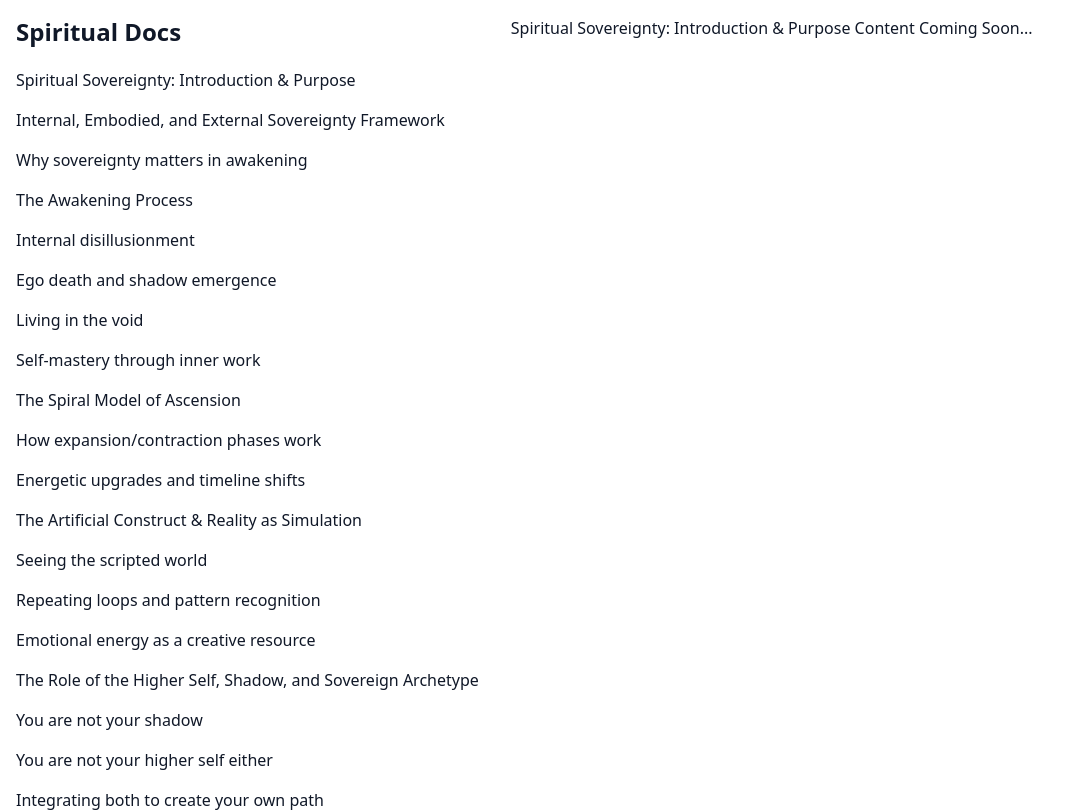
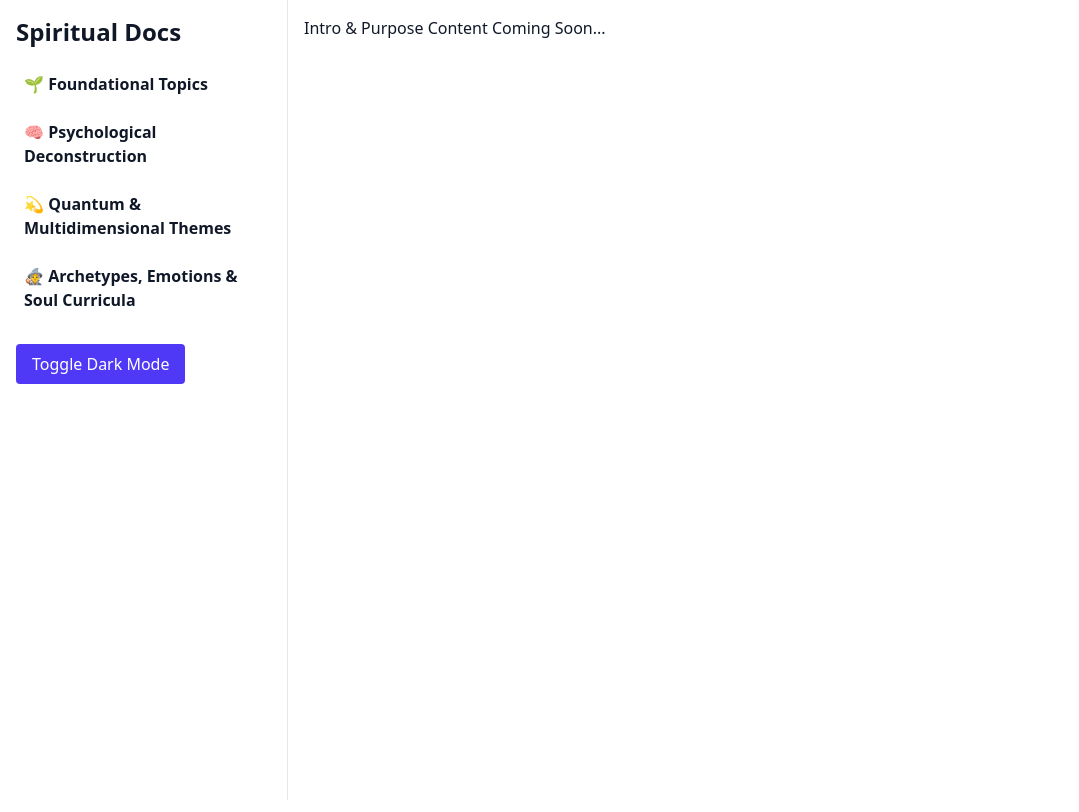
Before and after one commit to ksh009/spiritual-docs, a React (Vite) app: page / in a window 1280 px wide. Shown: the top 812 px of the page, without its empty margins (0-1079 px from the left). Built offline with nearby package versions, Linux system fonts and the light colour scheme.

Commit message:
update menu

```diff
--- a/src/App.tsx
+++ b/src/App.tsx
@@ -1,88 +1,140 @@
 import { useState, useEffect } from "react";
-import { BrowserRouter as Router, Routes, Route, NavLink } from "react-router-dom";
+import {
+  BrowserRouter as Router,
+  Routes,
+  Route,
+  NavLink,
+} from "react-router-dom";
 
 interface PlaceholderProps {
   title: string;
 }
 
-const Placeholder: React.FC<PlaceholderProps> = ({ title }) => <div>{title} Content Coming Soon...</div>;
+const Placeholder: React.FC<PlaceholderProps> = ({ title }) => (
+  <div>{title} Content Coming Soon...</div>
+);
 
-const sections = [
-  { path: "/intro", label: "Spiritual Sovereignty: Introduction & Purpose" },
-  { path: "/framework", label: "Internal, Embodied, and External Sovereignty Framework" },
-  { path: "/why-sovereignty", label: "Why sovereignty matters in awakening" },
-  { path: "/awakening", label: "The Awakening Process" },
-  { path: "/internal-disillusionment", label: "Internal disillusionment" },
-  { path: "/ego-death", label: "Ego death and shadow emergence" },
-  { path: "/void", label: "Living in the void" },
-  { path: "/self-mastery", label: "Self-mastery through inner work" },
-  { path: "/spiral-model", label: "The Spiral Model of Ascension" },
-  { path: "/expansion-contraction", label: "How expansion/contraction phases work" },
-  { path: "/timeline-shifts", label: "Energetic upgrades and timeline shifts" },
-  { path: "/construct", label: "The Artificial Construct & Reality as Simulation" },
-  { path: "/scripted-world", label: "Seeing the scripted world" },
-  { path: "/loops", label: "Repeating loops and pattern recognition" },
-  { path: "/creative-energy", label: "Emotional energy as a creative resource" },
-  { path: "/higher-self-shadow", label: "The Role of the Higher Self, Shadow, and Sovereign Archetype" },
-  { path: "/you-are-not-shadow", label: "You are not your shadow" },
-  { path: "/not-higher-self", label: "You are not your higher self either" },
-  { path: "/integration", label: "Integrating both to create your own path" },
-  { path: "/ethics", label: "The Ethics of Incarnation" },
-  { path: "/soul-contracts", label: "Emotional consequences of soul contracts" },
-  { path: "/antenna-vs-sovereign", label: "Being used as an antenna vs being a sovereign being" },
-  { path: "/authorship", label: "Reclaiming authorship of your journey" },
-  { path: "/fractured-mind", label: "Fractured Mind and Quantum Programming" },
-  { path: "/mental-echoes", label: "Mental echoes from past timelines" },
-  { path: "/spiral-thinking", label: "Thinking in spirals" },
-  { path: "/reprogramming", label: "Reprogramming vs deprogramming" },
-  { path: "/pluto-deconstruction", label: "Pluto's Timeline of Psyche Deconstruction" },
-  { path: "/pluto-role", label: "Role of Pluto in dismantling false identities" },
-  { path: "/pluto-timeline", label: "Timeline of psychological transformation" },
-  { path: "/144000", label: "The Role of the 144,000 and Earth Grid Placement" },
-  { path: "/zodiac-portals", label: "Chakras as zodiacal portals" },
-  { path: "/earth-grid", label: "Placement around the Earth grid" },
-  { path: "/harmonics", label: "Harmonic resonance and global upgrades" },
-  { path: "/future-boredom", label: "Consciousness, Simulation Theory & Future Boredom" },
-  { path: "/limitation-games", label: "Why advanced souls create limitation games" },
-  { path: "/coding-growth", label: "Coding spiritual growth into dense timelines" },
-  { path: "/system-mastery", label: "Escaping the system vs mastering it" },
-  { path: "/soul-archetypes", label: "Soul Archetype Map" },
-  { path: "/archetype-triggers", label: "Explorer, Healer, Architect, Watcher, Rebel, etc." },
-  { path: "/balancing-tools", label: "Triggers and balancing tools" },
-  { path: "/emotional-mastery", label: "Emotional Mastery & Shadow Energy" },
-  { path: "/emotional-sovereignty", label: "Reclaiming emotional sovereignty" },
-  { path: "/energy-leaks", label: "Identifying energy leaks and distortions" },
-  { path: "/relationship-lessons", label: "Romantic Detachment and Relationship Lessons" },
-  { path: "/twin-flame", label: "Twin flame disillusionment" },
-  { path: "/empowered-love", label: "Karmic connections vs empowered love" },
-  { path: "/flowing-intimacy", label: "Flowing intimacy vs fixed partnership ideals" },
+const navStructure = [
+  {
+    emoji: "🌱",
+    label: "Foundational Topics",
+    items: [
+      { path: "/intro", label: "Intro & Purpose" },
+      { path: "/framework", label: "Sovereignty Framework" },
+      { path: "/why-sovereignty", label: "Why It Matters" },
+      { path: "/awakening", label: "Awakening Process" },
+      { path: "/internal-disillusionment", label: "Disillusionment" },
+      { path: "/ego-death", label: "Ego Death" },
+      { path: "/void", label: "The Void" },
+      { path: "/self-mastery", label: "Self-Mastery" },
+      { path: "/spiral-model", label: "Spiral Model" },
+      { path: "/expansion-contraction", label: "Expansion/Contraction" },
+      { path: "/timeline-shifts", label: "Timeline Shifts" },
+    ],
+  },
+  {
+    emoji: "🧠",
+    label: "Psychological Deconstruction",
+    items: [
+      { path: "/construct", label: "The Construct" },
+      { path: "/scripted-world", label: "Scripted World" },
+      { path: "/loops", label: "Loops & Patterns" },
+      { path: "/creative-energy", label: "Creative Energy" },
+      { path: "/higher-self-shadow", label: "Higher Self vs Shadow" },
+      { path: "/you-are-not-shadow", label: "Not Your Shadow" },
+      { path: "/not-higher-self", label: "Not Higher Self" },
+      { path: "/integration", label: "Integration" },
+      { path: "/ethics", label: "Incarnation Ethics" },
+      { path: "/soul-contracts", label: "Soul Contracts" },
+      { path: "/antenna-vs-sovereign", label: "Antenna vs Sovereign" },
+      { path: "/authorship", label: "Authorship" },
+    ],
+  },
+  {
+    emoji: "💫",
+    label: "Quantum & Multidimensional Themes",
+    items: [
+      { path: "/fractured-mind", label: "Fractured Mind" },
+      { path: "/mental-echoes", label: "Mental Echoes" },
+      { path: "/spiral-thinking", label: "Spiral Thinking" },
+      { path: "/reprogramming", label: "Reprogramming" },
+      { path: "/pluto-deconstruction", label: "Pluto Deconstruction" },
+      { path: "/pluto-role", label: "Pluto's Role" },
+      { path: "/pluto-timeline", label: "Pluto Timeline" },
+      { path: "/144000", label: "144,000 Souls" },
+      { path: "/zodiac-portals", label: "Zodiac Portals" },
+      { path: "/earth-grid", label: "Earth Grid" },
+      { path: "/harmonics", label: "Harmonic Upgrades" },
+      { path: "/future-boredom", label: "Future Boredom" },
+      { path: "/limitation-games", label: "Limitation Games" },
+      { path: "/coding-growth", label: "Coding Growth" },
+      { path: "/system-mastery", label: "System Mastery" },
+    ],
+  },
+  {
+    emoji: "🧙",
+    label: "Archetypes, Emotions & Soul Curricula",
+    items: [
+      { path: "/soul-archetypes", label: "Soul Archetypes" },
+      { path: "/archetype-triggers", label: "Archetype Triggers" },
+      { path: "/balancing-tools", label: "Balancing Tools" },
+      { path: "/emotional-mastery", label: "Emotional Mastery" },
+      { path: "/emotional-sovereignty", label: "Emotional Sovereignty" },
+      { path: "/energy-leaks", label: "Energy Leaks" },
+      { path: "/relationship-lessons", label: "Relationships" },
+      { path: "/twin-flame", label: "Twin Flame" },
+      { path: "/empowered-love", label: "Empowered Love" },
+      { path: "/flowing-intimacy", label: "Flowing Intimacy" },
+    ],
+  },
 ];
 
 const App = () => {
   const [darkMode, setDarkMode] = useState(false);
+  const [openSection, setOpenSection] = useState<string | null>(null);
 
   useEffect(() => {
     document.body.className = darkMode ? "dark" : "light";
   }, [darkMode]);
 
+  const toggleSection = (label: string) => {
+    setOpenSection(openSection === label ? null : label);
+  };
+
   return (
     <Router>
-      <div className={`min-h-screen flex flex-col md:flex-row ${darkMode ? "bg-gray-900 text-white" : "bg-white text-gray-900"}`}>
-        <header className="p-4">
-          <h1 className="text-2xl font-bold">Spiritual Docs</h1>
-          <nav className="mt-4 space-y-2">
-            {sections.map(({ path, label }) => (
+      <div
+        className={`min-h-screen flex flex-col md:flex-row ${darkMode ? "bg-gray-900 text-white" : "bg-white text-gray-900"}`}
+      >
+        <header className="p-4 md:w-72 border-r border-gray-200 dark:border-gray-700">
+          <h1 className="text-2xl font-bold mb-4">Spiritual Docs</h1>
+          <nav className="space-y-2">
+            {navStructure.map(({ emoji, label, items }) => (
+              <div key={label}>
+                <button
+                  onClick={() => toggleSection(label)}
+                  className="w-full text-left font-semibold py-2 px-2 hover:bg-indigo-100 dark:hover:bg-gray-800 rounded"
+                >
+                  {emoji} {label}
+                </button>
+                {openSection === label && (
+                  <div className="pl-4 mt-1 space-y-1">
+                    {items.map(({ path, label }) => (
                       <NavLink
                         key={path}
                         to={path}
                         className={({ isActive }) =>
                           `${
-                    isActive ? "font-semibold underline" : ""
-                  } block py-1 hover:text-indigo-600 transition-colors`
+                            isActive ? "underline font-medium" : ""
+                          } block text-sm hover:text-indigo-600 transition-colors`
                         }
                       >
                         {label}
                       </NavLink>
+                    ))}
+                  </div>
+                )}
+              </div>
             ))}
           </nav>
           <button
@@ -95,16 +147,18 @@ const App = () => {
 
         <main className="flex-1 p-4 overflow-y-auto">
           <Routes>
-            {sections.map(({ path }) => (
+            {navStructure.flatMap((section) =>
+              section.items.map(({ path, label }) => (
                 <Route
                   key={path}
                   path={path}
-                element={<Placeholder title={sections.find((s) => s.path === path)?.label || "Content"} />}
+                  element={<Placeholder title={label} />}
                 />
-            ))}
+              ))
+            )}
             <Route
               path="*"
-              element={<Placeholder title="Spiritual Sovereignty: Introduction & Purpose" />}
+              element={<Placeholder title="Intro & Purpose" />}
             />
           </Routes>
         </main>
```
Lines whose indentation alone changed are shown as unchanged.
